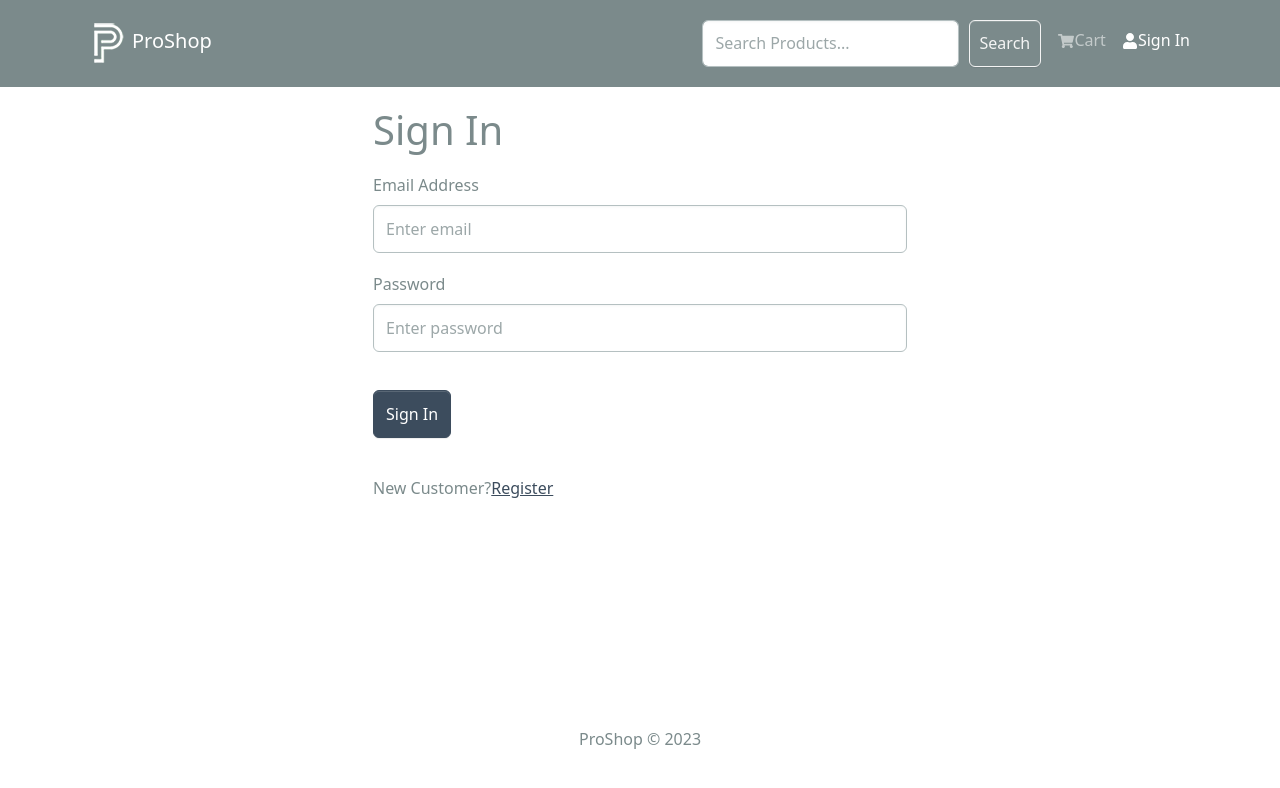
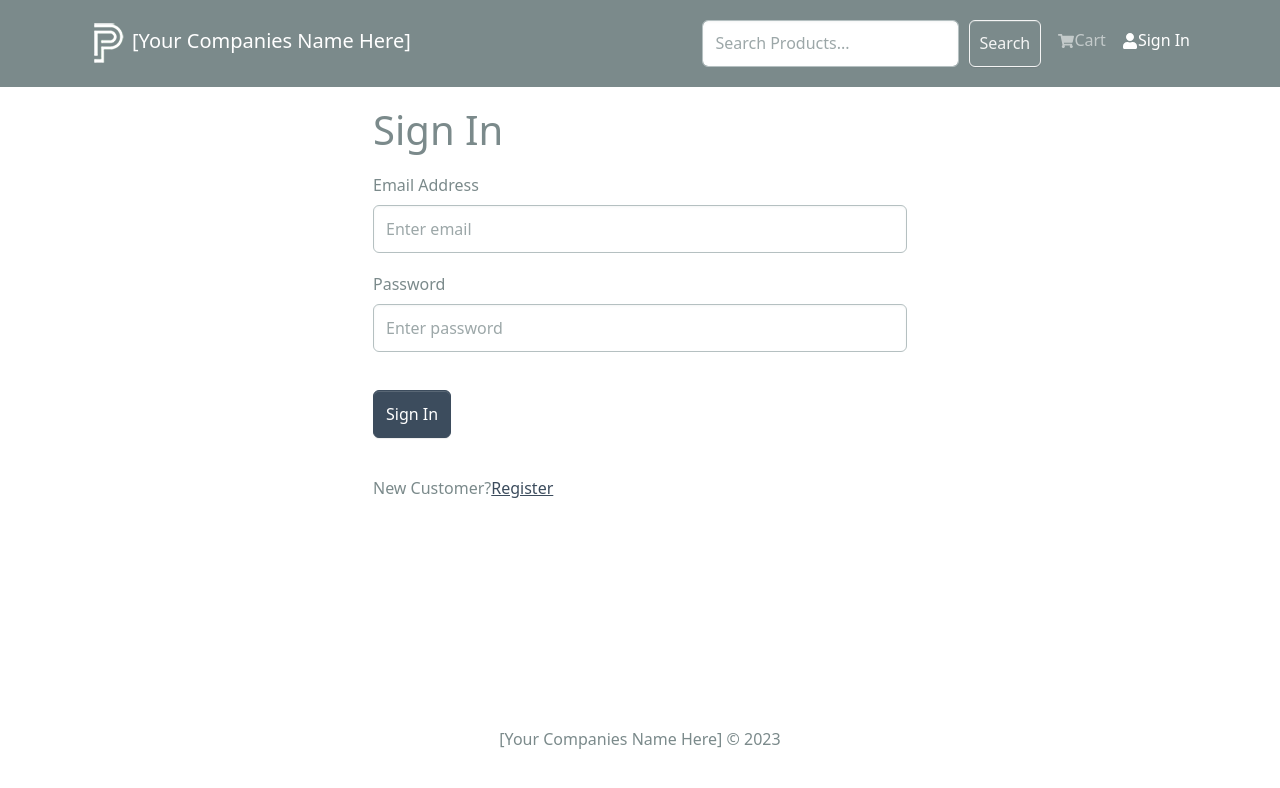
Before and after one commit to Alfredo3232/e-commerce, a React (Vite) app in the folder frontend/: page /login in a window 1280 px wide. Shown: the top 788 px of the page. Built offline with nearby package versions, Linux system fonts and the light colour scheme.

Commit message:
Updated names

```diff
--- a/frontend/index.html
+++ b/frontend/index.html
@@ -4,7 +4,7 @@
     <meta charset="UTF-8" />
     <meta name="viewport" content="width=device-width, initial-scale=1.0" />
 
-    <title>Welcome to ProShop</title>
+    <title>Welcome to [Your Companies Name Here]</title>
   </head>
   <body>
     <div id="root"></div>
--- a/frontend/src/components/Footer.jsx
+++ b/frontend/src/components/Footer.jsx
@@ -11,7 +11,7 @@ const Footer = () => {
         <Container>
             <Row>
                 <Col className="text-center py3">
-                    <p>ProShop &copy; {currentYear}</p>
+                    <p>[Your Companies Name Here] &copy; {currentYear}</p>
                 </Col>
             </Row>
         </Container>
--- a/frontend/src/components/Header.jsx
+++ b/frontend/src/components/Header.jsx
@@ -44,8 +44,8 @@ const Header = () => {
             <Container>
                 <LinkContainer to="/">
                     <Navbar.Brand>
-                        <img src={logo} alt="ProShop" />
-                        ProShop
+                        <img src={logo} alt="Your Companies Name Here" />
+                        [Your Companies Name Here]
                     </Navbar.Brand>
                 </LinkContainer>
                 <Navbar.Toggle aria-controls="basic-navbar-nav" />
--- a/frontend/src/components/Meta.jsx
+++ b/frontend/src/components/Meta.jsx
@@ -12,7 +12,7 @@ const Meta = ({
     </Helmet>;
 
 Meta.defaultProps = {
-    title       : "Welcome to ProShop",
+    title       : "Welcome to [Your Companies Name Here]",
     description : "We sell the best products for cheap",
     keywords    : "electronics, buy electronics, cheap electronics"
 };
```
